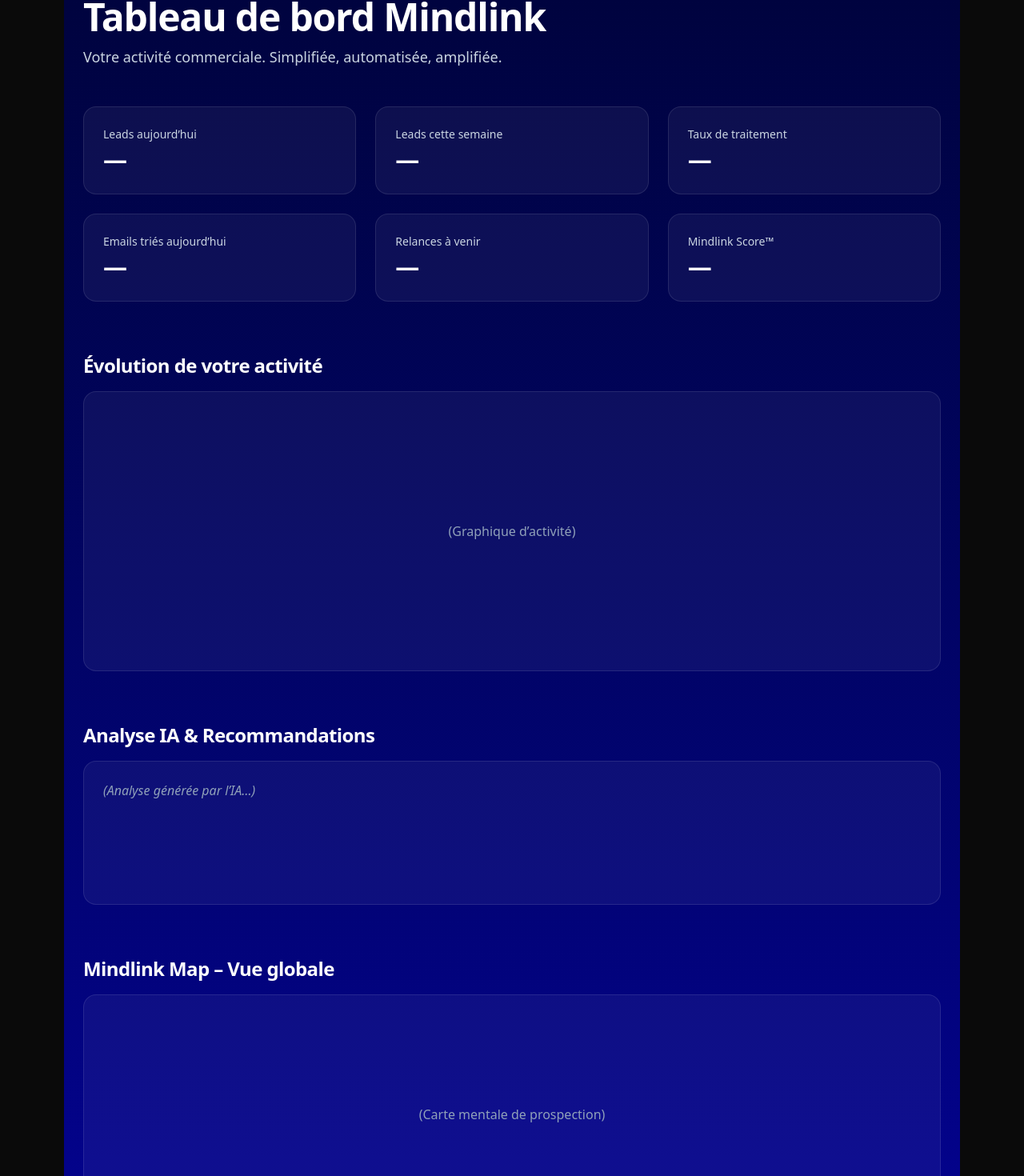
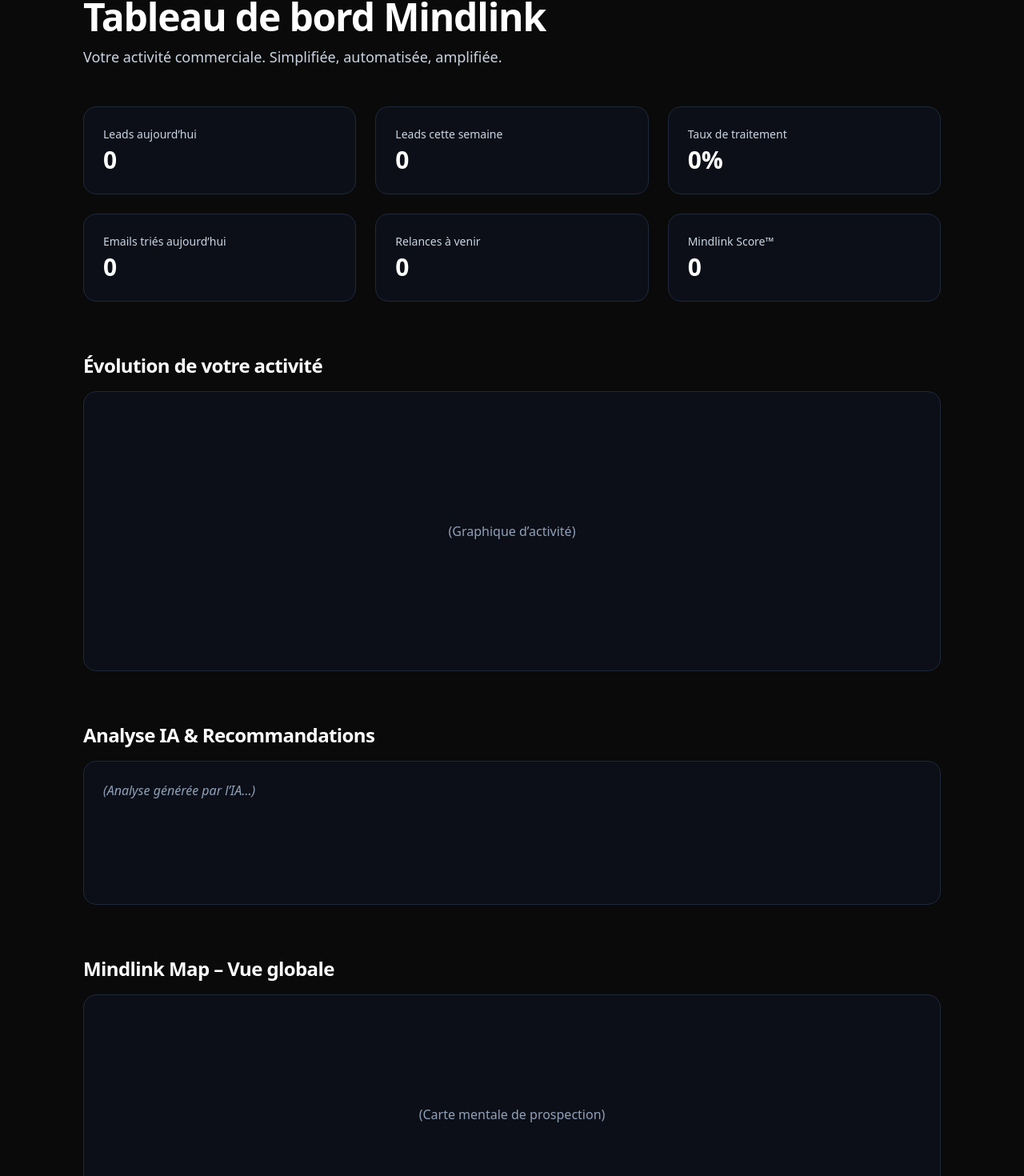
Before and after one commit to mindlink-ai2/mindlink-hub, a Next.js app: page /dashboard in a window 1280 px wide. Shown: the part 133-1603 px from the top of the page at 80% size. Built offline with nearby package versions, Linux system fonts and the light colour scheme; no server answers.

Commit message:
Fix dashboard fetch + add NEXT_PUBLIC_BASE_URL

```diff
--- /dev/null
+++ b/src/app/api/dashboard/stats/route.ts
@@ -0,0 +1,97 @@
+import { NextResponse } from "next/server";
+import { createClient } from "@supabase/supabase-js";
+import { auth } from "@clerk/nextjs/server";
+
+export async function GET() {
+  const { userId } = await auth();
+
+  if (!userId) {
+    return NextResponse.json({ error: "Unauthorized" }, { status: 401 });
+  }
+
+  const supabase = createClient(
+    process.env.NEXT_PUBLIC_SUPABASE_URL!,
+    process.env.SUPABASE_SERVICE_ROLE_KEY!
+  );
+
+  // 1️⃣ Récup client
+  const { data: client } = await supabase
+    .from("clients")
+    .select("*")
+    .eq("clerk_user_id", userId)
+    .single();
+
+  if (!client) {
+    return NextResponse.json({ error: "Client not found" }, { status: 404 });
+  }
+
+  const clientId = client.id;
+
+  // Dates
+  const today = new Date();
+  today.setHours(0, 0, 0, 0);
+
+  const weekAgo = new Date();
+  weekAgo.setDate(today.getDate() - 7);
+
+  // Leads Today (LinkedIn + Map)
+  const { count: leadsTodayLinkedin } = await supabase
+    .from("leads")
+    .select("*", { count: "exact", head: true })
+    .eq("client_id", clientId)
+    .gte("created_at", today.toISOString());
+
+  const { count: leadsTodayMaps } = await supabase
+    .from("map_leads")
+    .select("*", { count: "exact", head: true })
+    .eq("client_id", clientId)
+    .gte("created_at", today.toISOString());
+
+  // Leads Week
+  const { count: leadsWeekLinkedin } = await supabase
+    .from("leads")
+    .select("*", { count: "exact", head: true })
+    .eq("client_id", clientId)
+    .gte("created_at", weekAgo.toISOString());
+
+  const { count: leadsWeekMaps } = await supabase
+    .from("map_leads")
+    .select("*", { count: "exact", head: true })
+    .eq("client_id", clientId)
+    .gte("created_at", weekAgo.toISOString());
+
+  // Traitement Rate
+  const { count: totalLeads } = await supabase
+    .from("leads")
+    .select("*", { count: "exact", head: true })
+    .eq("client_id", clientId);
+
+  const { count: treatedLeads } = await supabase
+    .from("leads")
+    .select("*", { count: "exact", head: true })
+    .eq("client_id", clientId)
+    .eq("traite", true);
+
+  const traitementRate =
+    totalLeads && totalLeads > 0
+      ? Math.round((treatedLeads! / totalLeads!) * 100)
+      : 0;
+
+  // Score Mindlink
+  const mindlinkScore = Math.min(
+    100,
+    Math.round(
+      traitementRate * 0.6 +
+        ((leadsWeekLinkedin! + leadsWeekMaps!) > 0 ? 40 : 10)
+    )
+  );
+
+  return NextResponse.json({
+    leadsToday: (leadsTodayLinkedin || 0) + (leadsTodayMaps || 0),
+    leadsWeek: (leadsWeekLinkedin || 0) + (leadsWeekMaps || 0),
+    traitementRate,
+    emailsSortedToday: 0,
+    relancesCount: 0,
+    mindlinkScore,
+  });
+}
--- a/src/app/dashboard/page.tsx
+++ b/src/app/dashboard/page.tsx
@@ -1,11 +1,37 @@
-export default function DashboardPage() {
+// ========================
+// 🔵 FETCH SERVER-SIDE FIX
+// ========================
+async function getStats() {
+  // 🔥 Base URL universelle (DEV + PROD)
+  const base = process.env.NEXT_PUBLIC_BASE_URL || "http://localhost:3000";
+
+  const res = await fetch(`${base}/api/dashboard/stats`, {
+    cache: "no-store",
+  });
+
+  if (!res.ok) {
+    console.error("Erreur API stats:", await res.text());
+    return {
+      leadsToday: 0,
+      leadsWeek: 0,
+      traitementRate: 0,
+      emailsSortedToday: 0,
+      relancesCount: 0,
+      mindlinkScore: 0,
+    };
+  }
+
+  return res.json();
+}
+
+export default async function DashboardPage() {
+  const stats = await getStats();
+
   return (
-    <div className="min-h-screen w-full bg-gradient-to-b from-[#00033D] to-[#0600AB] text-white px-6 py-10">
+    <div className="relative min-h-screen w-full text-white px-6 py-10">
 
-      {/* =============================== */}
       {/* 🔵 TITRE */}
-      {/* =============================== */}
-      <div className="max-w-6xl mx-auto mb-12">
+      <div className="relative max-w-6xl mx-auto mb-12">
         <h1 className="text-5xl font-extrabold tracking-tight mb-3">
           Tableau de bord Mindlink
         </h1>
@@ -14,64 +40,49 @@ export default function DashboardPage() {
         </p>
       </div>
 
-      {/* =============================== */}
       {/* 🔵 6 KPIs */}
-      {/* =============================== */}
-      <section className="max-w-6xl mx-auto grid grid-cols-1 sm:grid-cols-2 lg:grid-cols-3 gap-6 mb-16">
-        <KPIBlock title="Leads aujourd’hui" />
-        <KPIBlock title="Leads cette semaine" />
-        <KPIBlock title="Taux de traitement" />
-        <KPIBlock title="Emails triés aujourd’hui" />
-        <KPIBlock title="Relances à venir" />
-        <KPIBlock title="Mindlink Score™" />
+      <section className="relative max-w-6xl mx-auto grid grid-cols-1 sm:grid-cols-2 lg:grid-cols-3 gap-6 mb-16">
+        <KPIBlock title="Leads aujourd’hui" value={stats.leadsToday} />
+        <KPIBlock title="Leads cette semaine" value={stats.leadsWeek} />
+        <KPIBlock title="Taux de traitement" value={`${stats.traitementRate}%`} />
+        <KPIBlock title="Emails triés aujourd’hui" value={stats.emailsSortedToday} />
+        <KPIBlock title="Relances à venir" value={stats.relancesCount} />
+        <KPIBlock title="Mindlink Score™" value={stats.mindlinkScore} />
       </section>
 
-      {/* =============================== */}
-      {/* 🔵 TIMELINE GRAPH */}
-      {/* =============================== */}
-      <section className="max-w-6xl mx-auto mb-16">
+      {/* 🔵 TIMELINE */}
+      <section className="relative max-w-6xl mx-auto mb-16">
         <SectionTitle title="Évolution de votre activité" />
-        <div className="bg-white/5 border border-white/10 rounded-2xl p-6 h-[350px]">
-          {/* Graph Placeholder */}
+        <div className="rounded-2xl p-6 border border-slate-800 bg-slate-900/40 h-[350px]">
           <div className="flex items-center justify-center h-full text-slate-400">
             (Graphique d’activité)
           </div>
         </div>
       </section>
 
-      {/* =============================== */}
       {/* 🔵 ANALYSE IA */}
-      {/* =============================== */}
-      <section className="max-w-6xl mx-auto mb-16">
+      <section className="relative max-w-6xl mx-auto mb-16">
         <SectionTitle title="Analyse IA & Recommandations" />
-        <div className="bg-white/5 border border-white/10 rounded-2xl p-6 min-h-[180px]">
-          <p className="text-slate-400 italic">
-            (Analyse générée par l’IA…)
-          </p>
+        <div className="rounded-2xl p-6 border border-slate-800 bg-slate-900/40 min-h-[180px]">
+          <p className="text-slate-400 italic">(Analyse générée par l’IA…)</p>
         </div>
       </section>
 
-      {/* =============================== */}
-      {/* 🔵 MINDLINK MAP VIEW */}
-      {/* =============================== */}
-      <section className="max-w-6xl mx-auto mb-16">
+      {/* 🔵 MAP */}
+      <section className="relative max-w-6xl mx-auto mb-16">
         <SectionTitle title="Mindlink Map – Vue globale" />
-        <div className="bg-white/5 border border-white/10 rounded-2xl p-6 h-[300px]">
+        <div className="rounded-2xl p-6 border border-slate-800 bg-slate-900/40 h-[300px]">
           <div className="flex items-center justify-center h-full text-slate-400">
             (Carte mentale de prospection)
           </div>
         </div>
       </section>
 
-      {/* =============================== */}
-      {/* 🔵 TABLEAU DES LEADS */}
-      {/* =============================== */}
-      <section className="max-w-6xl mx-auto mb-16">
+      {/* 🔵 LEADS */}
+      <section className="relative max-w-6xl mx-auto mb-16">
         <SectionTitle title="Vos leads" />
-        <div className="bg-white/5 border border-white/10 rounded-2xl p-6 min-h-[300px]">
-          <p className="text-slate-400 italic">
-            (Tableau interactif)
-          </p>
+        <div className="rounded-2xl p-6 border border-slate-800 bg-slate-900/40 min-h-[300px]">
+          <p className="text-slate-400 italic">(Tableau interactif)</p>
         </div>
       </section>
 
@@ -79,23 +90,19 @@ export default function DashboardPage() {
   );
 }
 
-/* ====================================================== */
-/* 🔵 COMPOSANTS BÁSICOS POUR LE SQUELETTE */
-/* ====================================================== */
+/* ============================== */
+/*  🔵 COMPOSANTS BASIQUES       */
+/* ============================== */
 
-function KPIBlock({ title }: { title: string }) {
+function KPIBlock({ title, value }: { title: string; value: any }) {
   return (
-    <div className="bg-white/5 border border-white/10 rounded-2xl p-6 h-[110px] flex flex-col justify-center">
+    <div className="border border-slate-800 bg-slate-900/40 rounded-2xl p-6 h-[110px] flex flex-col justify-center">
       <p className="text-slate-300 text-sm mb-1">{title}</p>
-      <p className="text-3xl font-bold">—</p>
+      <p className="text-3xl font-bold">{value}</p>
     </div>
   );
 }
 
 function SectionTitle({ title }: { title: string }) {
-  return (
-    <h2 className="text-2xl font-bold mb-4 tracking-tight">
-      {title}
-    </h2>
-  );
+  return <h2 className="text-2xl font-bold mb-4 tracking-tight">{title}</h2>;
 }
```
